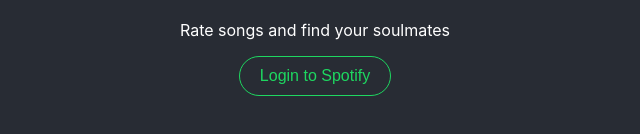
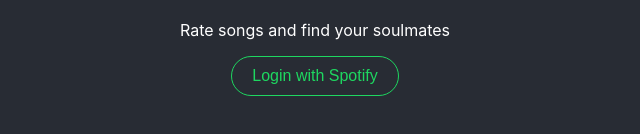
Before and after one commit to gsolde/Ratelist, a React (Create React App) app in the folder client/: page / in a window 1280 px wide. Shown: the part 300-434 px from the top of the page, without its empty margins (325-965 px from the left). Built offline with nearby package versions, Linux system fonts and the light colour scheme.

Commit message:
fix: landing page

```diff
--- a/client/src/pages/landing.js
+++ b/client/src/pages/landing.js
@@ -8,7 +8,7 @@
         <h1>RateList</h1>
         <p>Rate songs and find your soulmates</p>
         <button className="login_button" onClick={(e) => { e.preventDefault(); window.location.href = 'http://localhost:3001/auth/spotify'; }}>
-          Login to Spotify
+          Login with Spotify
         </button>
       </header>
     </div>
```
